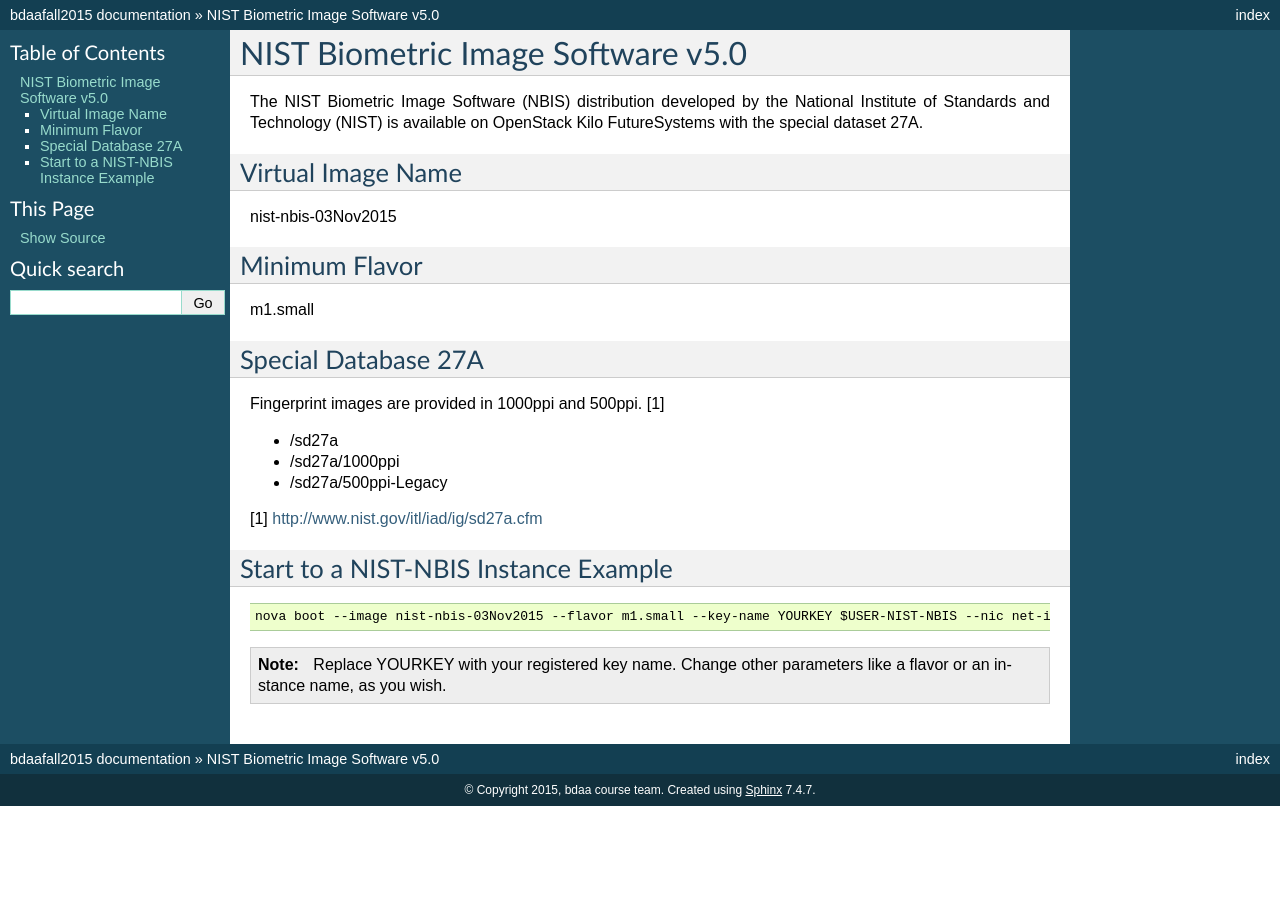
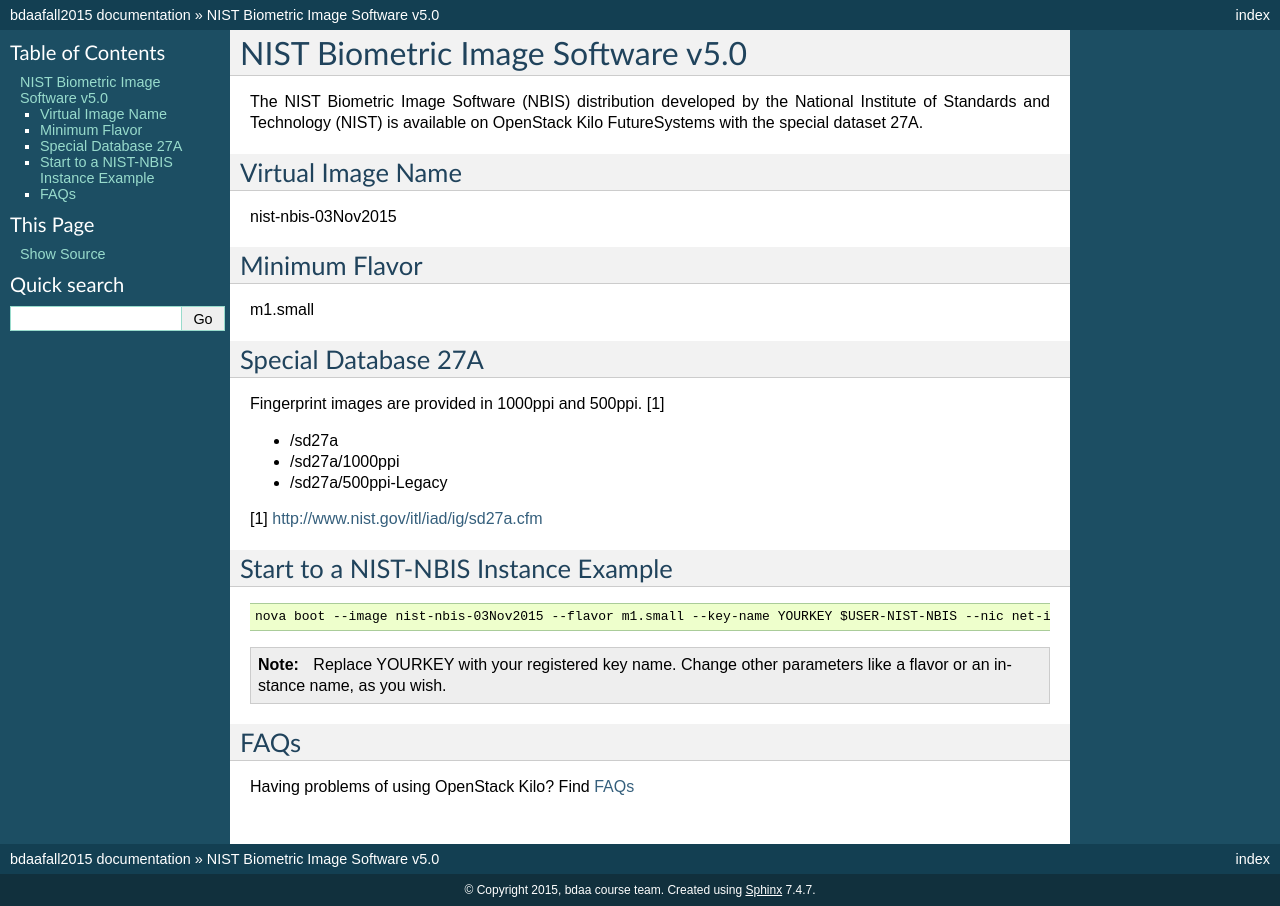
Before and after one commit to cglmoocs/bdaafall2015, a Sphinx documentation site: the page built from docs/source/nist.rst, in a window 1280 px wide. Built offline with Sphinx 7.4.7, drawn with Linux system fonts in a browser that asks for light colours.

Commit message:
Update nist.rst

```diff
--- a/docs/source/nist.rst
+++ b/docs/source/nist.rst
@@ -34,3 +34,8 @@
     nova boot --image nist-nbis-03Nov2015 --flavor m1.small --key-name YOURKEY $USER-NIST-NBIS --nic net-id=5120857b-c49c-4c05-a37e-8bee0b7df776
 
 .. note:: Replace YOURKEY with your registered key name. Change other parameters like a flavor or an instance name, as you wish.
+
+FAQs
+-----
+
+Having problems of using OpenStack Kilo? Find :ref:`FAQs <openstack_kilo>`
```
